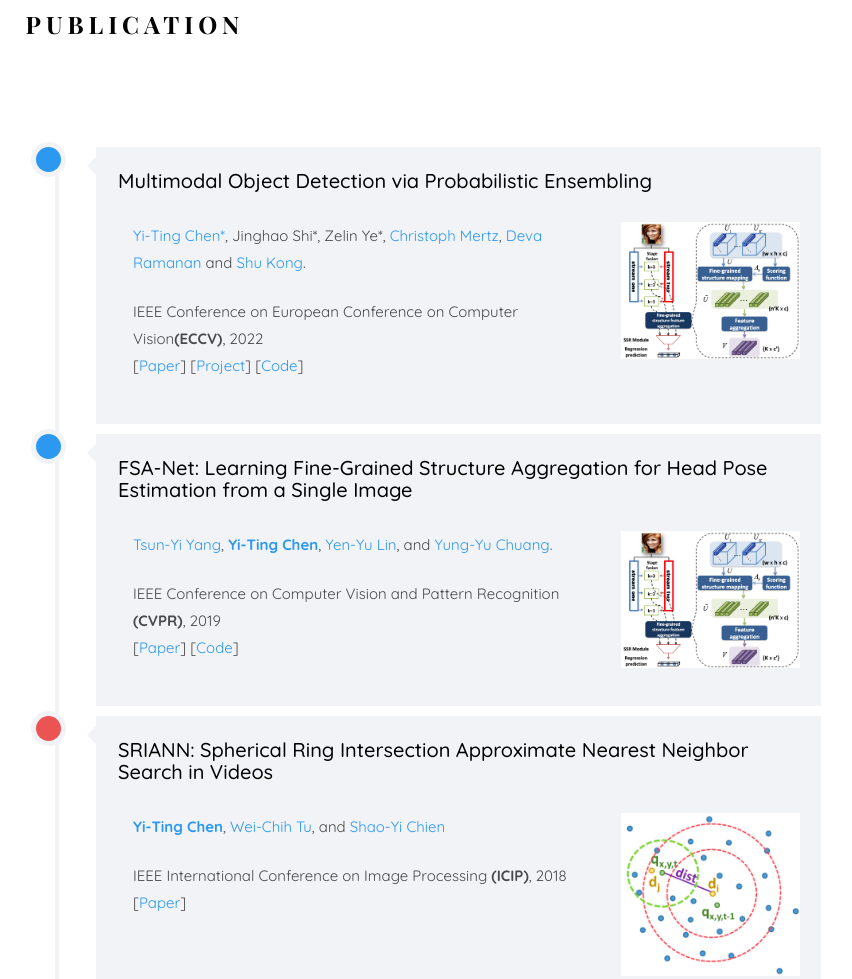
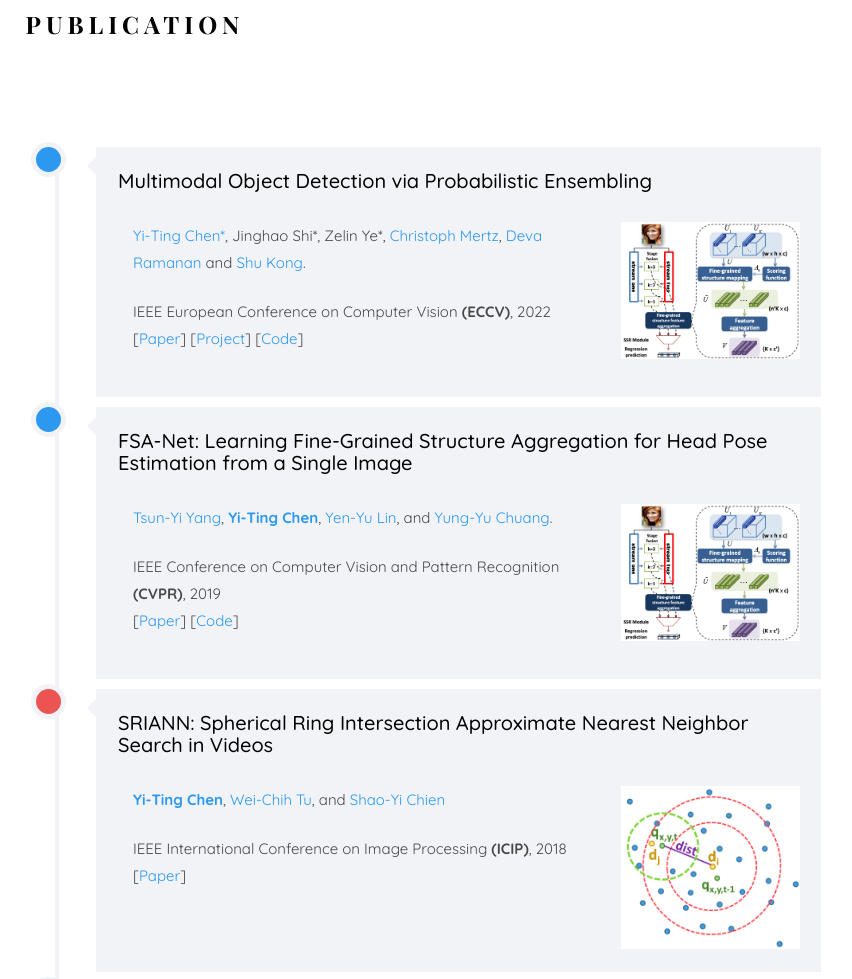
Before and after one commit to lvZic/website, a plain HTML site: page index.html in a window 1280 px wide. Shown: the part 2912-3891 px from the top of the page, without its empty margins (367-1219 px from the left). Drawn offline with nearby package versions, Linux system fonts and the light colour scheme; files whose address does not match are found by name; a web font is replaced by a local one.

Commit message:
update webpage

```diff
--- a/index.html
+++ b/index.html
@@ -250,7 +250,7 @@ Copyright &copy;<script>document.write(new Date().getFullYear());</script> All r
 					                  			<div class="col-md-5">
 					                  				<p><a href="https://jamie725.github.io/website/" target="blank">Yi-Ting Chen*</a></b>,
             										Jinghao Shi*, Zelin Ye*, <a href="https://www.ri.cmu.edu/ri-people/christoph-mertz/">Christoph Mertz</a>, <a href="https://www.cs.cmu.edu/~deva/" target="_blank">Deva Ramanan</a> and <a href="https://aimerykong.github.io/"> Shu Kong</a>.</p>
-            										<div class="paper-conf">IEEE Conference on European Conference on Computer Vision<b>(ECCV)</b>, 2022</div>
+            										<div class="paper-conf">IEEE European Conference on Computer Vision<b> (ECCV)</b>, 2022</div>
 					                  				<p>[<a href="https://arxiv.org/pdf/2104.02904.pdf" target="_blank">Paper</a>] [<a href="https://mscvprojects.ri.cmu.edu/2020teamc/">Project</a>] [<a href="https://github.com/Jamie725/RGBT-detection" target="_blank">Code</a>]</p>
 					                  			</div>
 					                  			<div class="col-md-4">
```
